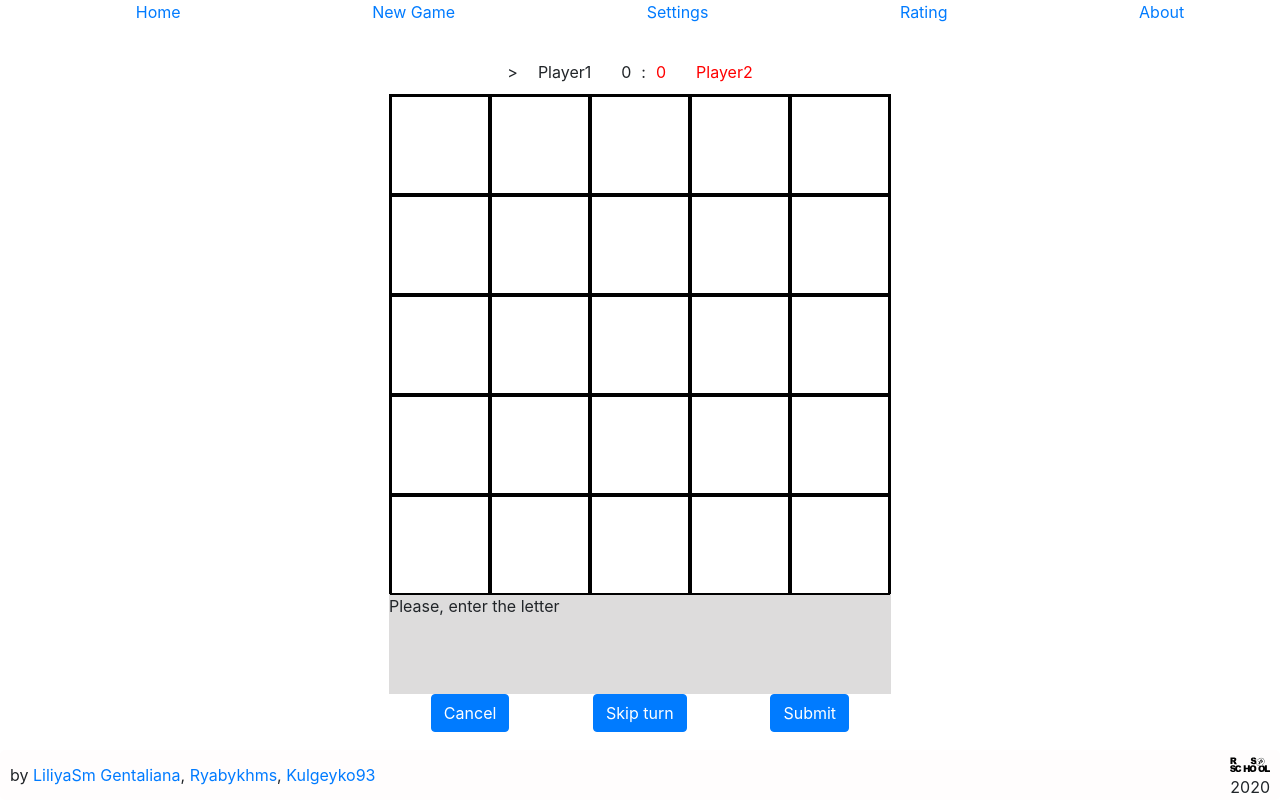
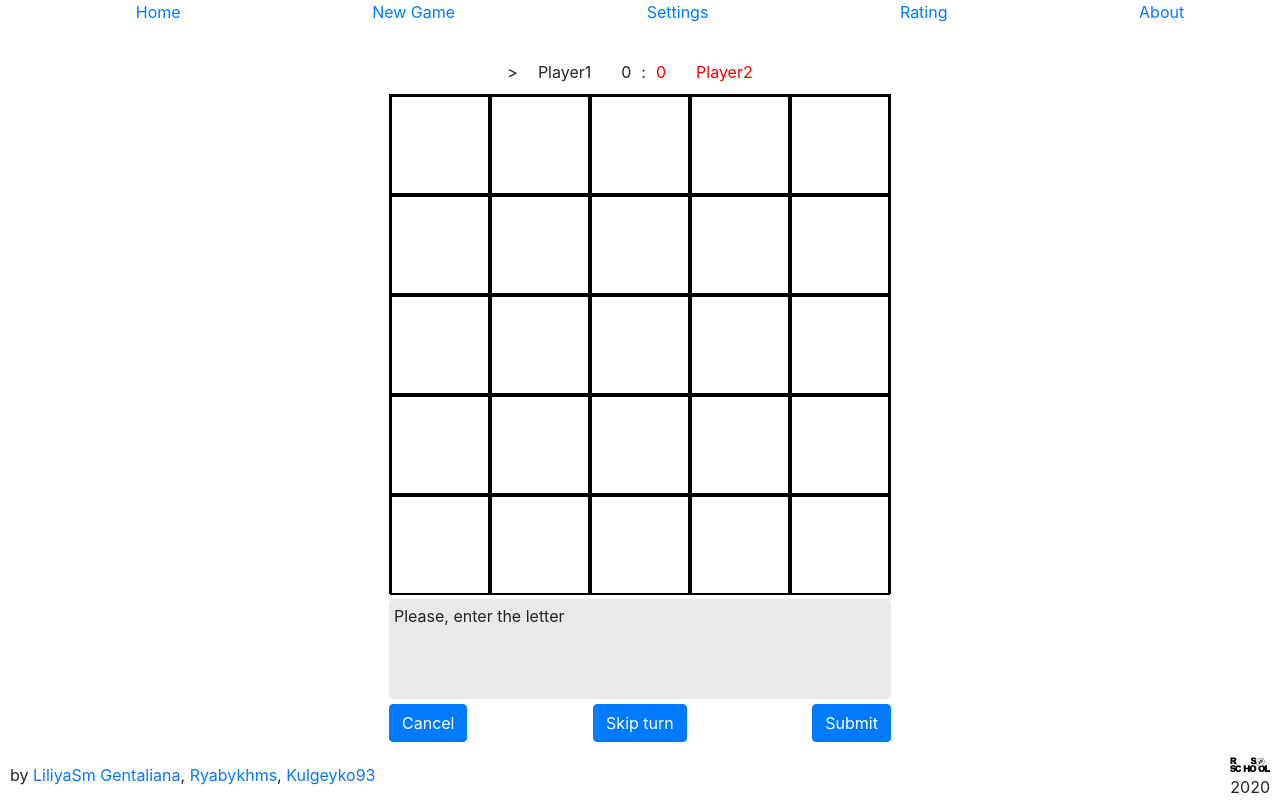
Before and after one commit to gentaliana/rsclone, a React app: page /game in a window 1280 px wide. Built offline with nearby package versions, Linux system fonts and the light colour scheme.

Commit message:
RC-85 feat(all): add scss

```diff
--- a/src/components/field/field.scss
+++ b/src/components/field/field.scss
@@ -4,7 +4,6 @@
 
 .game-field {
   width: 100%;
-  height: 500px;
   border: solid 1px black;
 }
 
--- a/src/components/field/field.tsx
+++ b/src/components/field/field.tsx
@@ -5,6 +5,7 @@ import { Cell } from '@components';
 import { IAppState } from '@types';
 import { useSelector } from 'react-redux';
 import { useKeyPress } from '@hooks';
+import { DEFAULT_FIELD_SIDE_SIZE } from '@constants';
 
 type FieldProps = {
   handleMouseSelectCell: (index: number) => void;
@@ -86,6 +87,8 @@ export const Field = ({
     addLastLetterCurrWord(id);
   };
 
+  const style = { height: DEFAULT_FIELD_SIDE_SIZE };
+
   useEffect(() => {
     if (spacePress && canSelect) {
       if (focusedCell != null && cells[focusedCell]) {
@@ -95,7 +98,7 @@ export const Field = ({
   }, [spacePress]);
 
   return (
-    <div className="game-field" role="button" tabIndex={0}>
+    <div className="game-field" style={style}>
       {chunk(cells, fieldSize).map((item: string[], rowIndex: number) => (
         /* eslint-disable  react/no-array-index-key */
         <div key={`cellRow${rowIndex}`} className="cellRow">
--- a/src/components/wordField/wordField.scss
+++ b/src/components/wordField/wordField.scss
@@ -1,5 +1,9 @@
 .word-field {
   width: 100%;
   height: 100px;
-  background-color: rgb(221, 220, 220);
+  padding: 5px;
+  margin-top: 5px;
+  margin-bottom: 5px;
+  background-color: #eae8e8;
+  border-radius: 5px;
 }
--- a/src/pages/game/game.scss
+++ b/src/pages/game/game.scss
@@ -1,6 +1,6 @@
 .buttons {
   display: flex;
-  justify-content: space-around;
+  justify-content: space-between;
 }
 
 .main-game {
```
